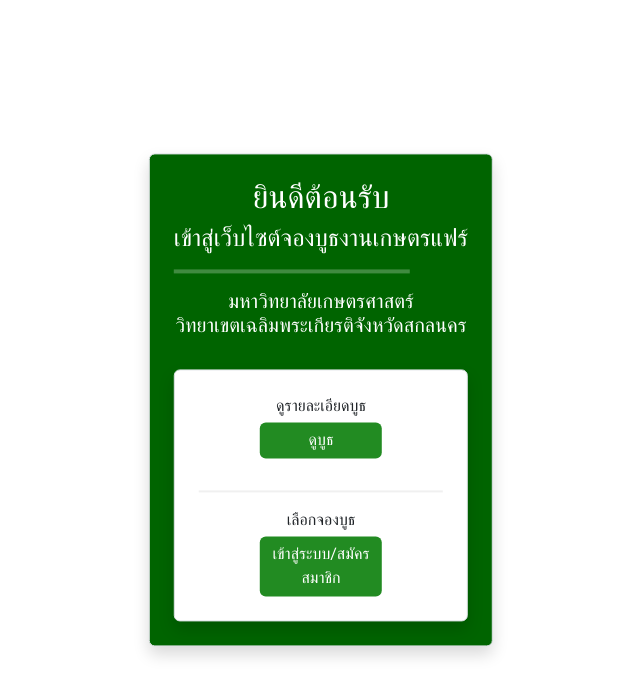
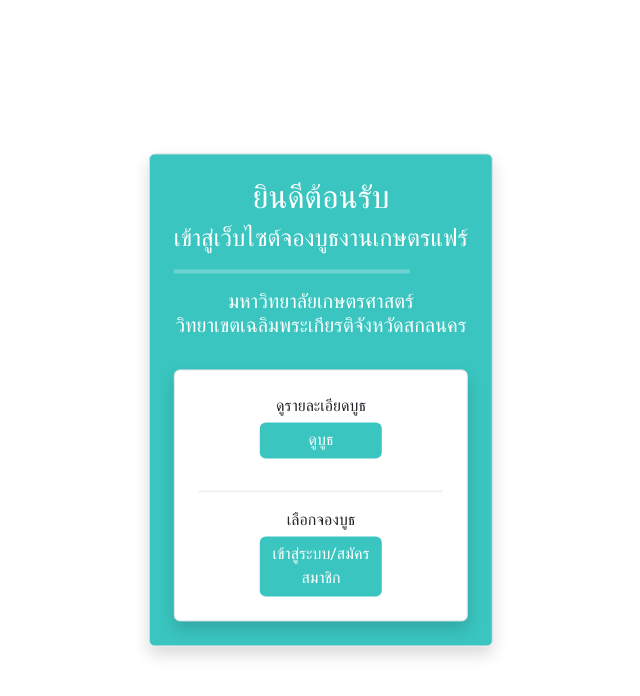
Before and after one commit to NukunK/booth-app, an Angular app: page / in a window 1280 px wide. Shown: the top 696 px of the page, without its empty margins (319-959 px from the left). Built offline with nearby package versions, Linux system fonts and the light colour scheme.

Commit message:
change style my book booths

```diff
--- a/src/app/index/index.component.scss
+++ b/src/app/index/index.component.scss
@@ -1,6 +1,6 @@
 .ku-theme-bg {
-  background-color: #006400; /* สีเขียว KU */
-  border-color: #004b23; /* สีเขียวเข้มสำหรับขอบ */
+  background-color: #10b9b3d2; /* สีเขียว KU */
+  border-color: #0b928dd2; /* สีเขียวเข้มสำหรับขอบ */
 }
 
 .ku-detail-box {
@@ -22,14 +22,14 @@
 }
 
 .ku-btn {
-  background-color: #228b22; /* สีเขียวสำหรับปุ่ม */
+  background-color: #10b9b3d2; /* สีเขียวสำหรับปุ่ม */
   color: #ffffff;
   border: none;
   transition: background-color 0.3s ease;
 }
 
 .ku-btn:hover {
-  background-color: #006400; /* สีเข้มขึ้นเมื่อชี้ที่ปุ่ม */
+  background-color: #0b928dd2; /* สีเข้มขึ้นเมื่อชี้ที่ปุ่ม */
 }
 
 .ku-theme-bg h2,
--- a/src/app/my-booths/my-booths.component.scss
+++ b/src/app/my-booths/my-booths.component.scss
@@ -6,12 +6,12 @@
   }
 
   .ku-title-text {
-    color: #006400; /* สีเขียวเข้ม */
+    color: #0b928dd2; /* สีเขียวเข้ม */
     font-weight: bold;
   }
 
   .ku-card-booking {
-    border: 2px solid #228b22; /* สีเขียวเข้ม */
+    border: 2px solid #10b9b3d2; /* สีเขียวเข้ม */
     cursor: pointer;
     transition: transform 0.3s ease, box-shadow 0.3s ease;
 
@@ -22,7 +22,7 @@
   }
 
   .ku-card-title {
-    color: #006400; /* สีเขียวเข้ม */
+    color: #0b928dd2; /* สีเขียวเข้ม */
     font-weight: bold;
   }
 
```
